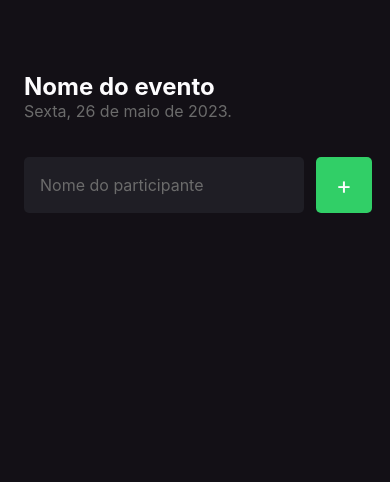
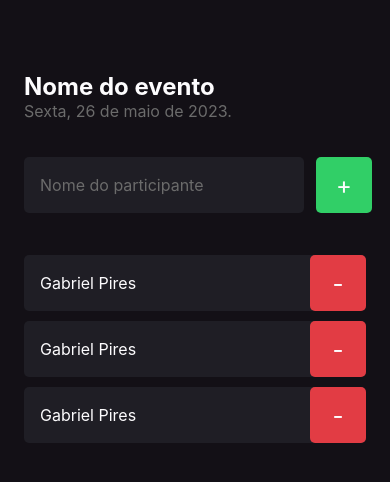
Before and after one commit to GabriPires/imhere, a React Native app: screen / in a window 390 px wide. Shown: the top 482 px of the page. Built offline with nearby package versions, Linux system fonts and the light colour scheme.

Commit message:
new participant component

```diff
--- /dev/null
+++ b/src/components/Participant/index.tsx
@@ -0,0 +1,17 @@
+import { Text, TouchableOpacity, View } from 'react-native'
+import { styles } from './styles'
+
+interface ParticipantProps {
+  name: string
+}
+
+export function Participant({ name }: ParticipantProps) {
+  return (
+    <View style={styles.container}>
+      <Text style={styles.name}>{name}</Text>
+      <TouchableOpacity style={styles.button} activeOpacity={0.7}>
+        <Text style={styles.buttonText}>-</Text>
+      </TouchableOpacity>
+    </View>
+  )
+}
--- /dev/null
+++ b/src/components/Participant/styles.ts
@@ -0,0 +1,30 @@
+import { StyleSheet } from 'react-native'
+
+export const styles = StyleSheet.create({
+  container: {
+    width: '100%',
+    flexDirection: 'row',
+    borderRadius: 5,
+    backgroundColor: '#1f1e25',
+    alignItems: 'center',
+    marginBottom: 10,
+  },
+  name: {
+    flex: 1,
+    fontSize: 16,
+    marginLeft: 16,
+    color: '#fdfcfe',
+  },
+  button: {
+    width: 56,
+    height: 56,
+    borderRadius: 5,
+    backgroundColor: '#e23c44',
+    alignItems: 'center',
+    justifyContent: 'center',
+  },
+  buttonText: {
+    color: '#fdfcfe',
+    fontSize: 24,
+  },
+})
--- a/src/screens/Home/index.tsx
+++ b/src/screens/Home/index.tsx
@@ -1,5 +1,6 @@
 import { Text, TextInput, TouchableOpacity, View } from 'react-native'
 import { styles } from './styles'
+import { Participant } from '../../components/Participant'
 
 export function Home() {
   function handleParticipantAdd() {
@@ -26,6 +27,10 @@
           <Text style={styles.buttonText}>+</Text>
         </TouchableOpacity>
       </View>
+
+      <Participant name="Gabriel Pires" />
+      <Participant name="Gabriel Pires" />
+      <Participant name="Gabriel Pires" />
     </View>
   )
 }
```
